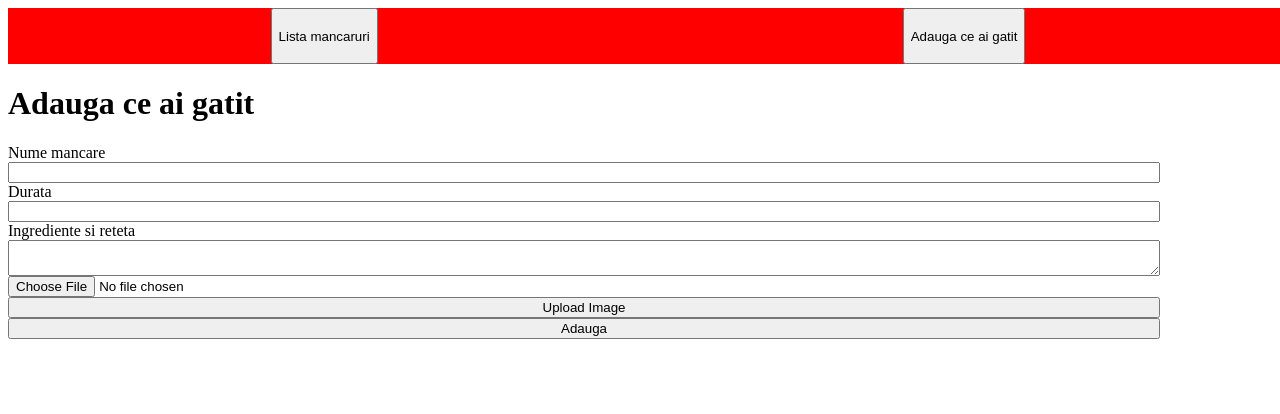
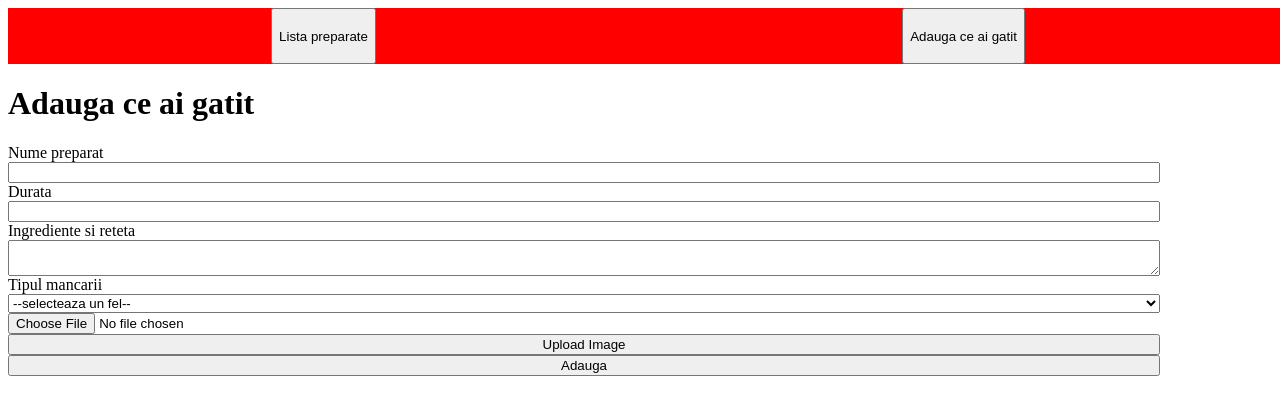
Before and after one commit to alexmiroiu/Proiecte, a React (Create React App) app in the folder ceMancamApp/cemancam/: page / in a window 1280 px wide. Both pictures are taken after a click on the button "Adauga ce ai gatit". Shown: the top 414 px of the page. Built offline with nearby package versions, Linux system fonts and the light colour scheme; no server answers.

Commit message:
am implementat functionalitate pentru cautare in lista de produse afisata precum si filtrare in functie de felul preparatului

```diff
--- a/ceMancamApp/cemancam/src/App.js
+++ b/ceMancamApp/cemancam/src/App.js
@@ -8,21 +8,21 @@ import Header from './components/Header';
 
 
 const App = () => {
-  const[display, setDisplay] = useState(false);
+  const[display, setDisplay] = useState('list');
 
   useEffect(() => {
 
   },[]);
 
   const changeToList = () => {
-    setDisplay(true);
+    setDisplay('list');
   }
   const changeToForm = () => {
-    setDisplay(false);
+    setDisplay('form');
   }
 
-  let displayedContent = '';
-  display ? displayedContent = <FoodList /> : displayedContent = <AddFoodForm /> ;
+  let displayedContent;
+  display === 'list' ? displayedContent = <FoodList /> : displayedContent = <AddFoodForm /> ;
   return (
     <Fragment>
       <Header renderList={changeToList} renderForm={changeToForm}/>
--- a/ceMancamApp/cemancam/src/components/AddFoodForm.js
+++ b/ceMancamApp/cemancam/src/components/AddFoodForm.js
@@ -5,6 +5,7 @@ const AddFoodForm = () => {
     const [foodName, setFoodName] = useState('');
     const [time, setTime] = useState('');
     const [recipe, setRecipe] = useState('');
+    const [type, setType] = useState('Selecteaza');
     const [newImage, setNewImage] = useState();
     const [imgUrl, setImgUrl] = useState("");
 
@@ -17,6 +18,10 @@ const AddFoodForm = () => {
 
     const getRecipe = (event) => {
         setRecipe(event.target.value);
+    }
+
+    const getType = event => {
+        setType(event.target.value);
     }
 
     const getImage = event => {
@@ -43,6 +48,7 @@ const AddFoodForm = () => {
         name: foodName,
         time: time,
         recipe: recipe,
+        type: type,
         img: imgUrl
     }
 
@@ -60,22 +66,31 @@ const AddFoodForm = () => {
         setFoodName('');
         setTime('');
         setRecipe('');
-        setImgUrl('')
+        setType('');
+        setImgUrl('');
         setNewImage('');
 
     }
-
+    console.log('rendered addfoodform')
 
     return (
         <Fragment>
         <h1>Adauga ce ai gatit</h1>
         <form className={styles.form}>
-            <label htmlFor="foodName">Nume mancare</label>
+            <label htmlFor="foodName">Nume preparat</label>
             <input type="text" id="foodName" name="foodName" value={foodName} onChange={getFoodName}/>
             <label htmlFor="time">Durata</label>
             <input type="text" id="time" name="time" value={time} onChange={getTime} />
             <label htmlFor="recipe">Ingrediente si reteta</label>
             <textarea type="text" id="recipe" name="recipe" value={recipe} onChange={getRecipe}/>
+            <label htmlFor="type">Tipul mancarii</label>
+            <select name="type" id="type" onChange={getType} value={type}>
+                <option hidden value='Selecteaza'>--selecteaza un fel--</option>
+                <option value="Aperitiv">Aperitiv</option>
+                <option value="Fel principal">Fel principal</option>
+                <option value="Desert">Desert</option>
+                <option value="Gustare">Gustare</option>
+            </select>
             <input type='file'  onChange={getImage}/>
             <button onClick={uploadImage}>Upload Image</button>
             {imgUrl && <img src={imgUrl} alt='upload'/>}
--- a/ceMancamApp/cemancam/src/components/FoodItem.js
+++ b/ceMancamApp/cemancam/src/components/FoodItem.js
@@ -6,6 +6,7 @@ const FoodItem = (props) => {
             <p>{props.name}</p>
             <p>{props.time}</p>
             <p>{props.recipe}</p>
+            <p>{props.type}</p>
             <img src={props.image} alt='food item' />
         </div>
     )
--- a/ceMancamApp/cemancam/src/components/FoodList.js
+++ b/ceMancamApp/cemancam/src/components/FoodList.js
@@ -2,7 +2,9 @@ import React, { Fragment, useEffect, useState } from "react";
 import FoodItem from "./FoodItem";
 
 const FoodList = () => {
-    const [foodList, setFoodList] = useState([])
+    const [foodList, setFoodList] = useState([]);
+    const [selectedType, setSelectedType] = useState('Toate');
+    const [searchPhrase, setSearchPhrase] = useState('')
 
     const getFoods = async () => {
         const request = await fetch('https://cemancam-14798-default-rtdb.europe-west1.firebasedatabase.app/recipes.json');
@@ -14,6 +16,7 @@ const FoodList = () => {
                 id: item,
                 name: response[item].name,
                 time: response[item].time,
+                type: response[item].type,
                 recipe: response[item].recipe,
                 image: response[item].img
             }
@@ -22,16 +25,35 @@ const FoodList = () => {
         setFoodList(listOfFoods);
     }
 
+    const getSelectedType = (event) => {
+        setSelectedType(event.target.value);
+    }
+
+    const search = (event) => {
+        setSearchPhrase(event.target.value)
+    }
+
     useEffect(() => {
         getFoods();
-        // console.log('rendered');
+        console.log('rendered');
         // console.log(foodList);
     },[])
 
     return (
         <Fragment>
-        <h3>List of foods here</h3>
-        {foodList.map(item => <FoodItem name={item.name} time={item.time} recipe={item.recipe} image={item.image} key={item.id}></FoodItem>)}
+        <label htmlFor="foodType">Selecteaza dupa felul preparatului: </label>
+        <select name="foodType" onChange={getSelectedType} value={selectedType} >
+                <option value='Toate'>Toate</option>
+                <option value="Aperitiv">Aperitiv</option>
+                <option value="Fel principal">Fel principal</option>
+                <option value="Desert">Desert</option>
+                <option value="Gustare">Gustare</option>
+        </select>
+        <label htmlFor="search">Cauta preparatul</label>
+        <input type="text" name="search" value={searchPhrase} onChange={search} />
+        {selectedType === 'Toate' && foodList.filter(item => item.name.toLowerCase().includes(searchPhrase.toLowerCase())).map(item => <FoodItem name={item.name} time={item.time} recipe={item.recipe} type={item.type} image={item.image} key={item.id}></FoodItem>)}
+        {selectedType && foodList.filter(item => item.type === selectedType && item.name.toLowerCase().includes(searchPhrase.toLowerCase()))
+                                 .map(item => <FoodItem name={item.name} time={item.time} recipe={item.recipe} type={item.type} image={item.image} key={item.id}></FoodItem>)}
         </Fragment>
     );
 }
--- a/ceMancamApp/cemancam/src/components/Header.js
+++ b/ceMancamApp/cemancam/src/components/Header.js
@@ -5,7 +5,7 @@ const Header = (props) => {
     console.log('header rendered')
     return (
         <nav className={styles.header}>
-            <button onClick={props.renderList}>Lista mancaruri</button>
+            <button onClick={props.renderList}>Lista preparate</button>
             <button onClick={props.renderForm}>Adauga ce ai gatit</button>
         </nav>
     )
```
